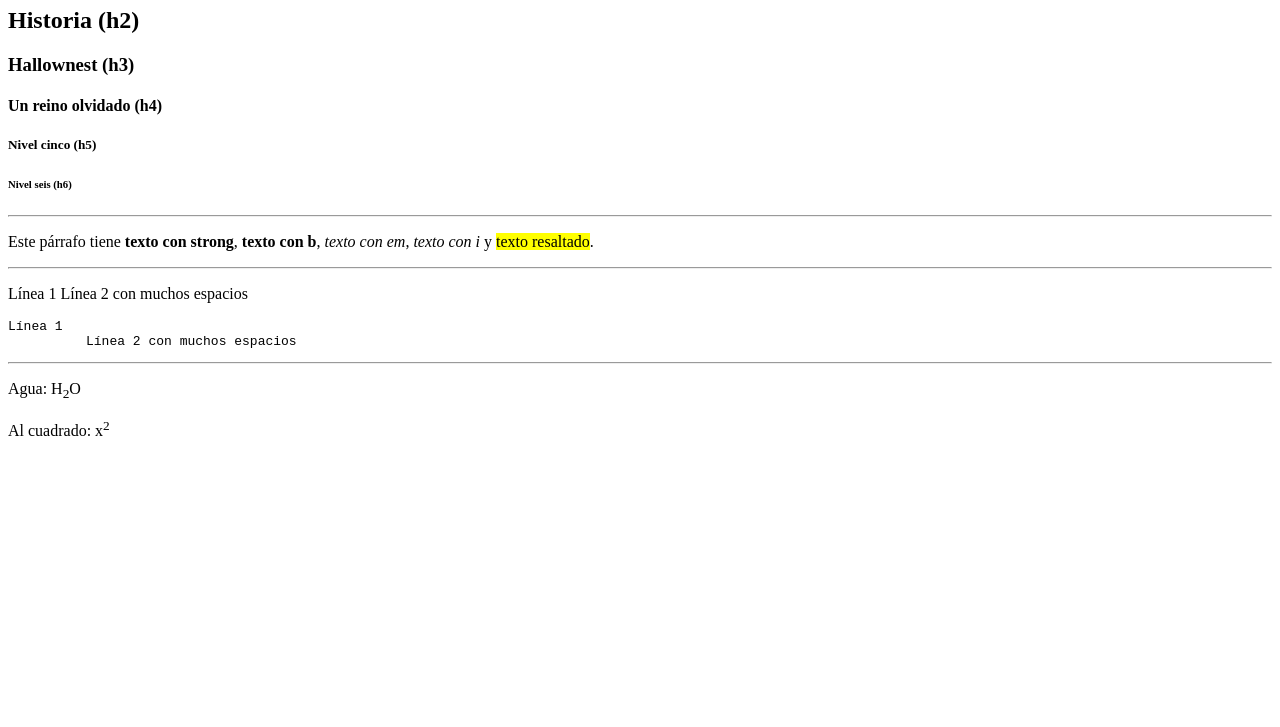
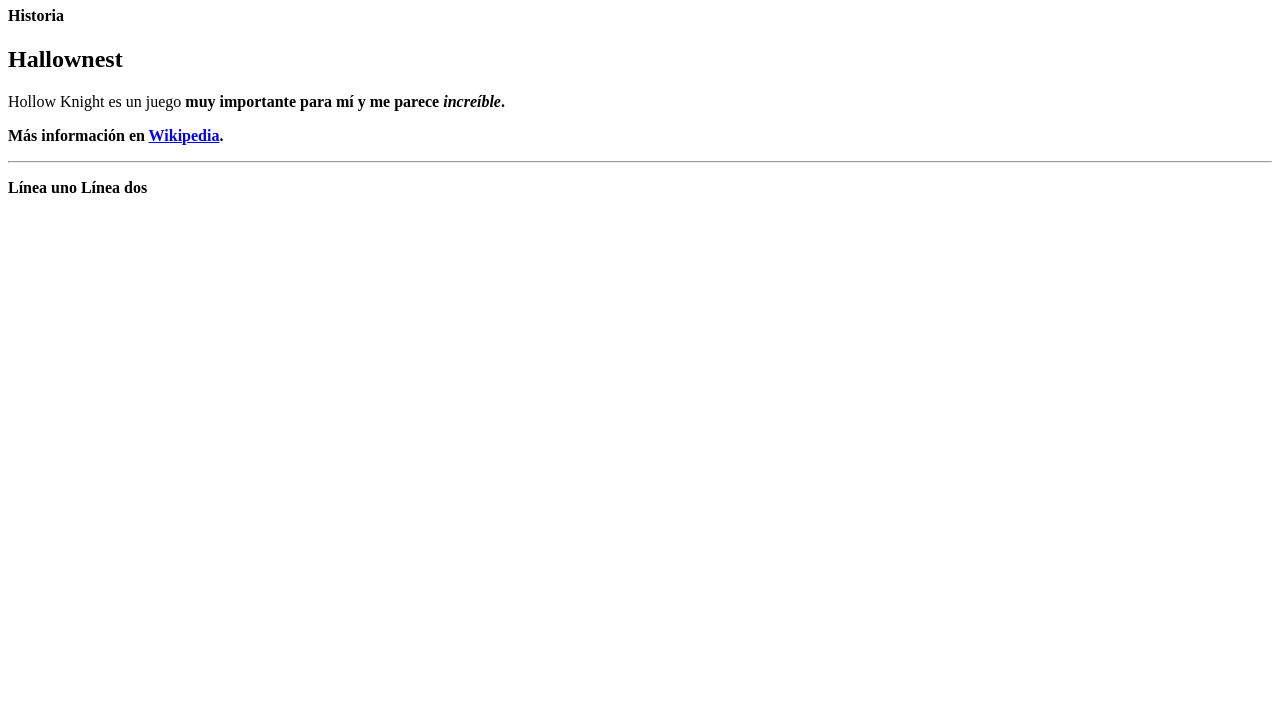
Before and after one commit to EwerQuintero/aprendiendo-html, a plain HTML site: page 02-texto-y-enlaces/ejercicios/02-incorrecto.html in a window 1280 px wide. Shown: the part 73-800 px from the top of the page. Drawn offline with Linux system fonts and the light colour scheme.

Commit message:
módulo 02: experimentos con títulos y enlaces

```diff
--- a/02-texto-y-enlaces/ejercicios/02-incorrecto.html
+++ b/02-texto-y-enlaces/ejercicios/02-incorrecto.html
@@ -2,37 +2,22 @@
 <html lang="es">
 <head>
     <meta charset="UTF-8">
-    <title>Ejercicio 1 - Títulos y formato</title>
+    <title>Incorrecto - Módulo 02</title>
 </head>
 <body>
-    <!-- PARTE A: los seis títulos -->
-    <h1>Hollow Knight (h1)</h1>
-    <h2>Historia (h2)</h2>
-    <h3>Hallownest (h3)</h3>
-    <h4>Un reino olvidado (h4)</h4>
-    <h5>Nivel cinco (h5)</h5>
-    <h6>Nivel seis (h6)</h6>
+    <h1>Hollow Knight
+    <h4>Historia</h4>
+    <h2>Hallownest</h2>
+
+    <p>Hollow Knight es un juego <strong>muy importante para mí
+       y me parece <em>increíble</em>.</p>
+
+    <p>Más información en
+       <a href="es.wikipedia.org/wiki/Hollow_Knight">Wikipedia</a>.</p>
 
     <hr>
 
-    <!-- PARTE B: formato de texto -->
-    <p>Este párrafo tiene <strong>texto con strong</strong>,
-       <b>texto con b</b>, <em>texto con em</em>,
-       <i>texto con i</i> y <mark>texto resaltado</mark>.</p>
-
-    <hr>
-
-    <!-- PARTE C: p contra pre -->
-    <p>Línea 1
-          Línea 2 con muchos espacios</p>
-
-    <pre>Línea 1
-          Línea 2 con muchos espacios</pre>
-
-    <hr>
-
-    <!-- PARTE D: subíndice y superíndice -->
-    <p>Agua: H<sub>2</sub>O</p>
-    <p>Al cuadrado: x<sup>2</sup></p>
+    <p>Línea uno
+    Línea dos</p>
 </body>
 </html>
```
Also changed, not shown: 1 other file.
